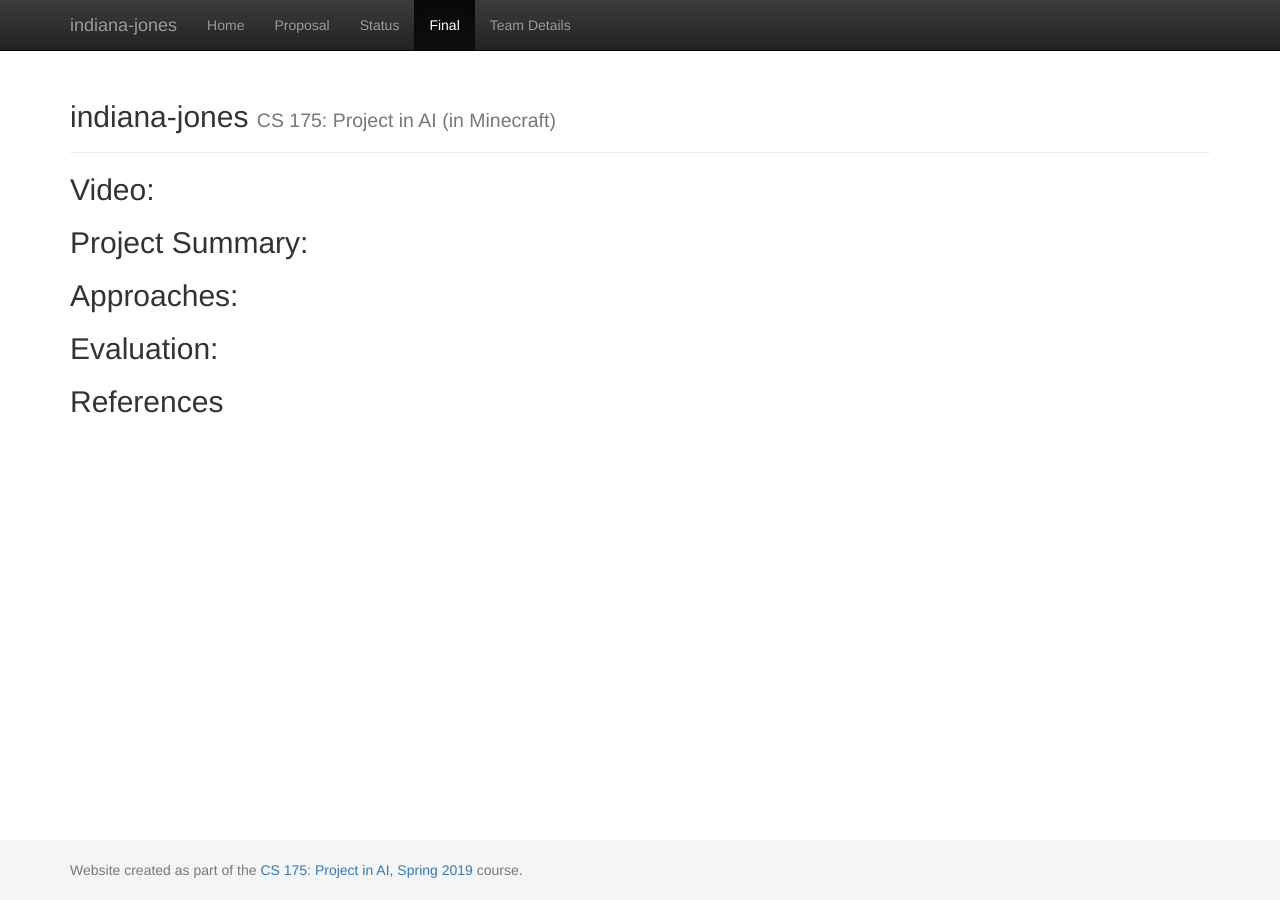
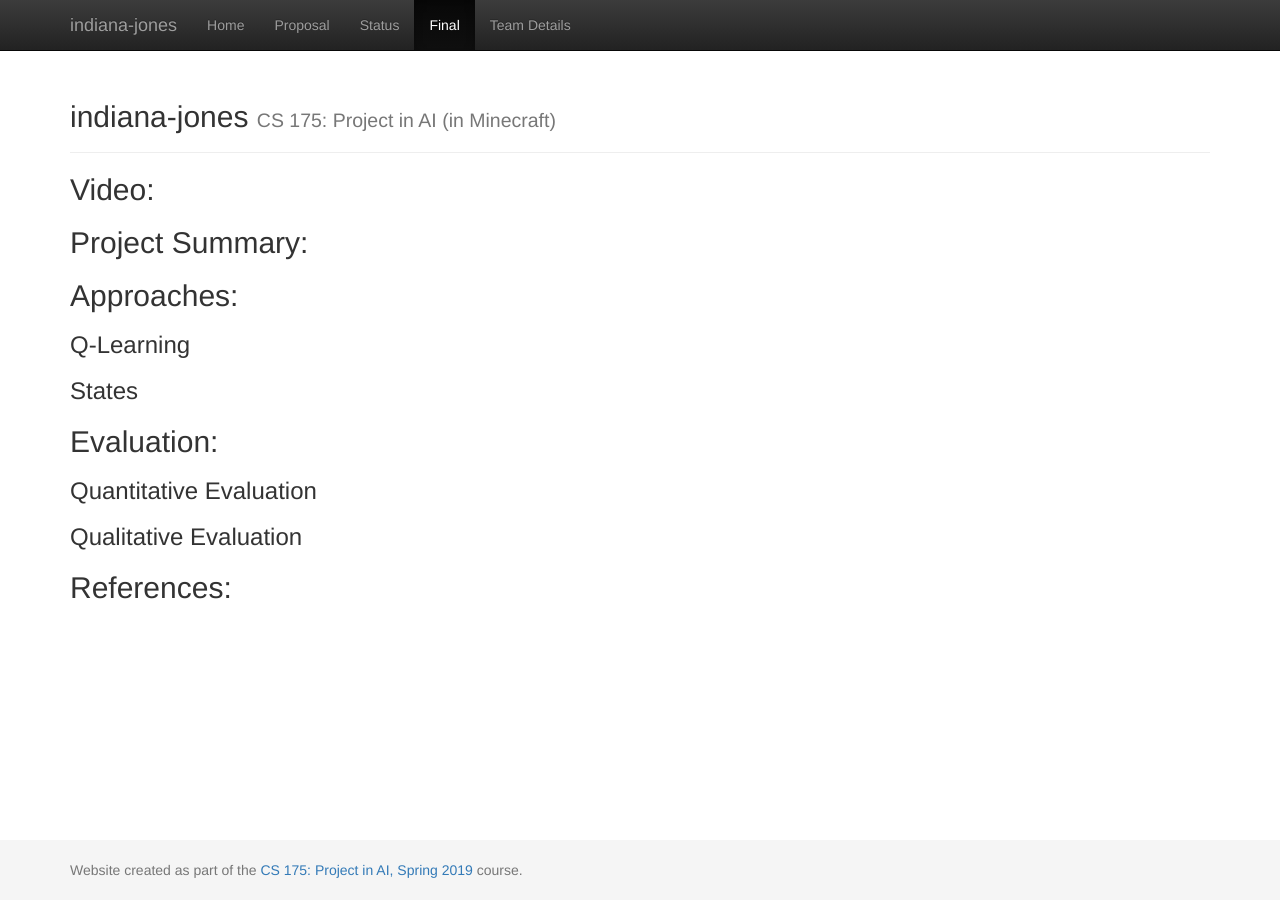
Before and after one commit to denn9s/indiana-jones, a Jekyll site: the page built from docs/final.md, in a window 1280 px wide. Built offline with Jekyll 4.4.1, drawn with Linux system fonts in a browser that asks for light colours.

Commit message:
Update final.md

```diff
--- a/docs/final.md
+++ b/docs/final.md
@@ -10,6 +10,14 @@ title: Final Report
 
 ## Approaches:
 
+### Q-Learning
+
+### States
+
 ## Evaluation:
 
-## References
+### Quantitative Evaluation
+
+### Qualitative Evaluation
+
+## References:
```
